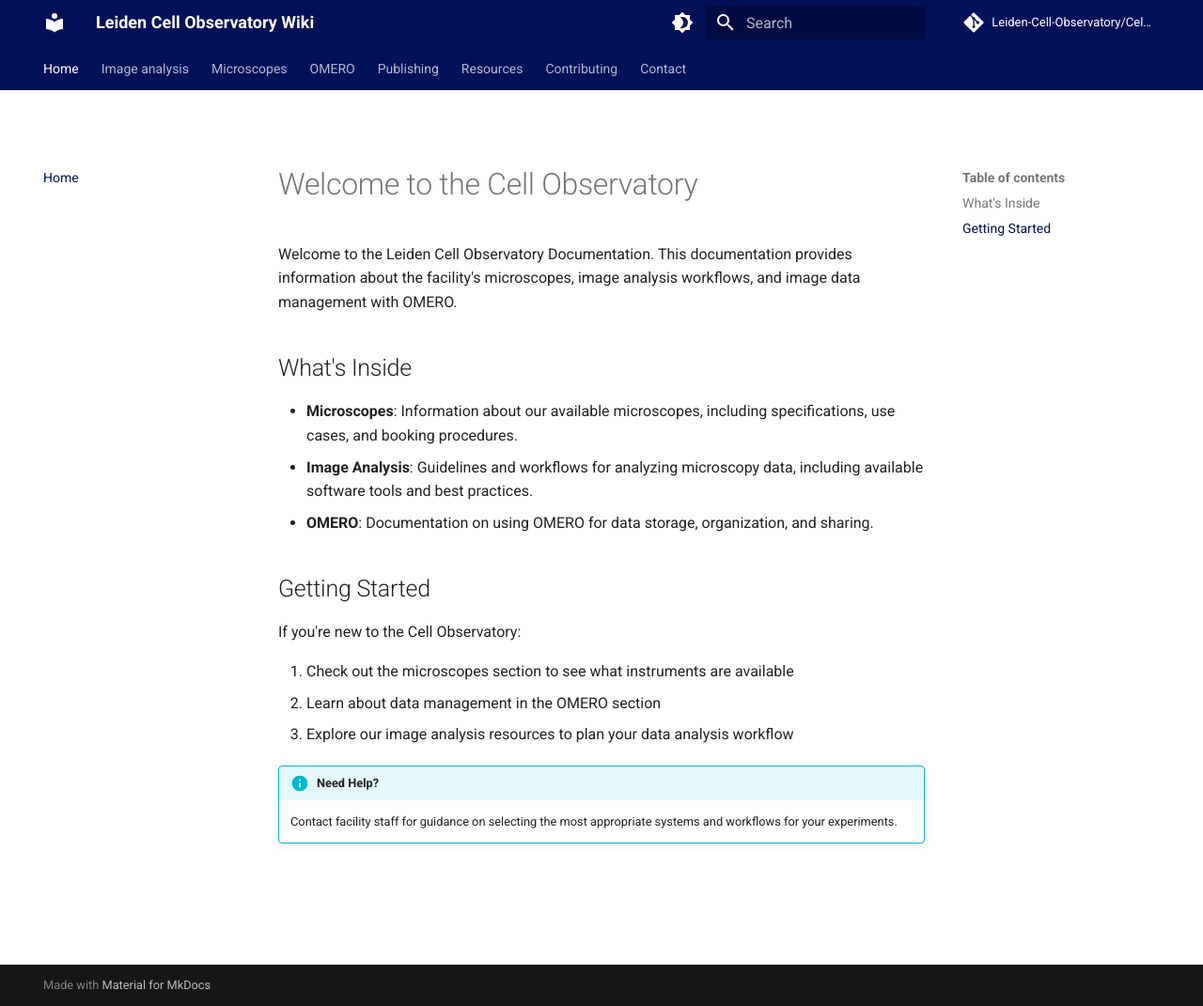
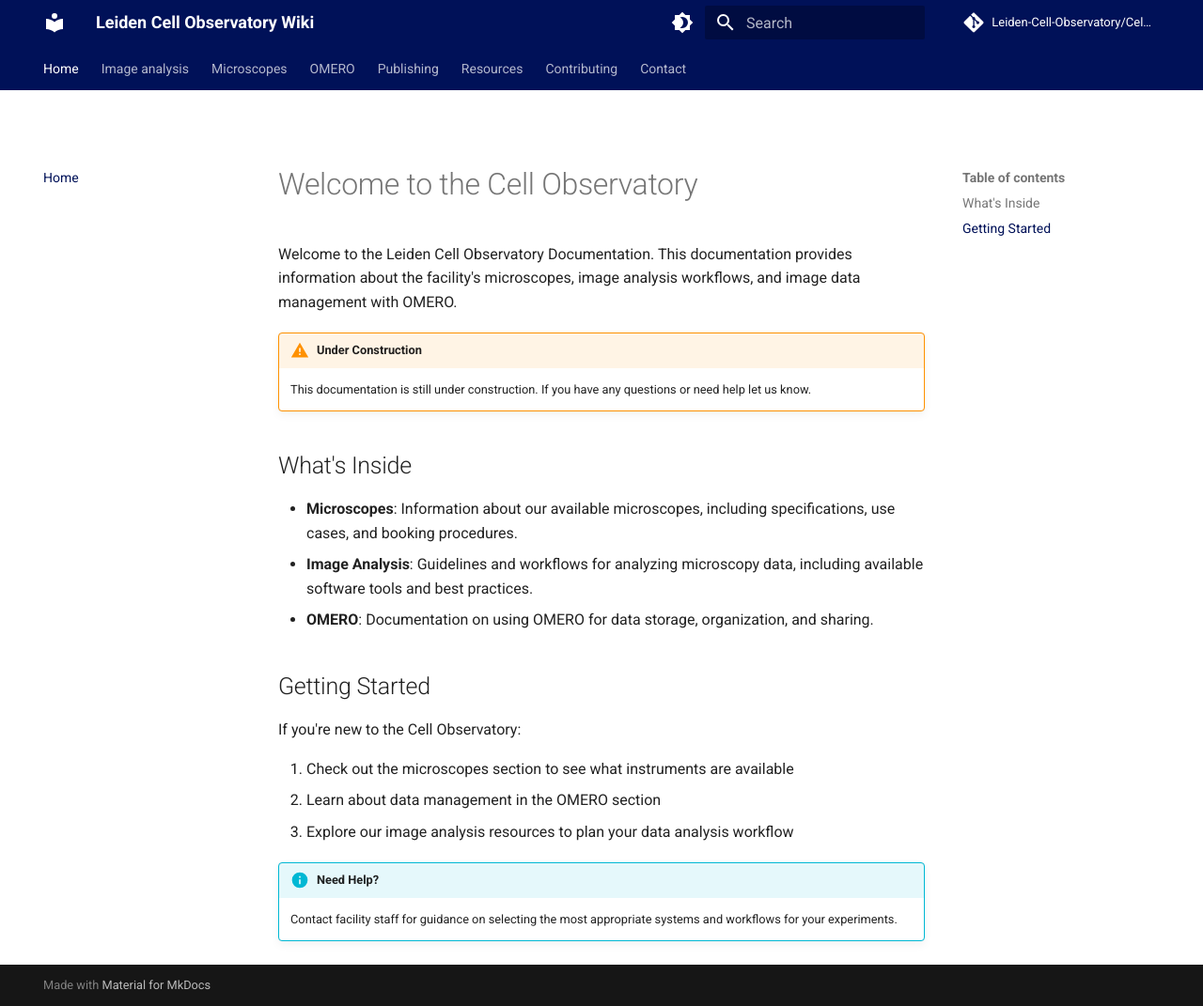
Before and after one commit to Leiden-Cell-Observatory/Leiden-Cell-Observatory.github.io, an MkDocs documentation site: the page built from docs/index.md, in a window 1280 px wide and 1071 px high. Shown: the whole window at 94% size. Built offline with MkDocs 1.6.1 and Material for MkDocs 9.7.7, drawn with Linux system fonts in a browser that asks for light colours; comment, search, counter and statistics services are not loaded.

Commit message:
minor changes

```diff
--- a/docs/index.md
+++ b/docs/index.md
@@ -1,6 +1,9 @@
 # Welcome to the Cell Observatory
 
 Welcome to the Leiden Cell Observatory Documentation. This documentation provides information about the facility's microscopes, image analysis workflows, and image data management with OMERO.
+
+!!! warning "Under Construction"
+    This documentation is still under construction. If you have any questions or need help let us know.
 
 ## What's Inside
 
```
Also changed, not shown: site/index.html.
